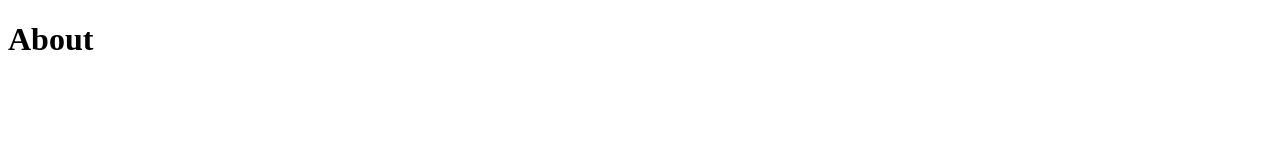
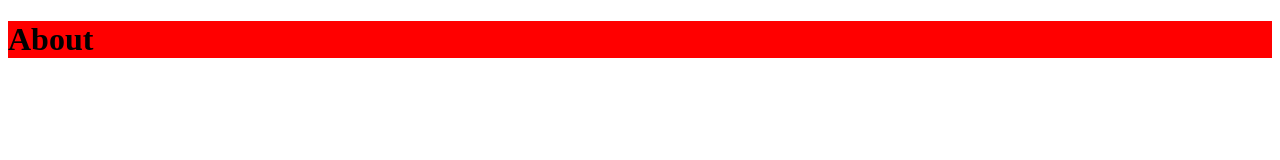
Before and after one commit to KaewSathita/website01, a plain HTML site: page about.html in a window 1280 px wide. Drawn offline with Linux system fonts and the light colour scheme.

Commit message:
add style.css

```diff
--- a/about.html
+++ b/about.html
@@ -5,6 +5,7 @@
     <meta http-equiv="X-UA-Compatible" content="IE=edge">
     <meta name="viewport" content="width=device-width, initial-scale=1.0">
     <title>About</title>
+    <link rel="stylesheet" href="./style.css">
 </head>
 <body>
     <h1>About</h1>
--- /dev/null
+++ b/style.css
@@ -0,0 +1,3 @@
+h1 {
+    background-color: red;
+}
```
